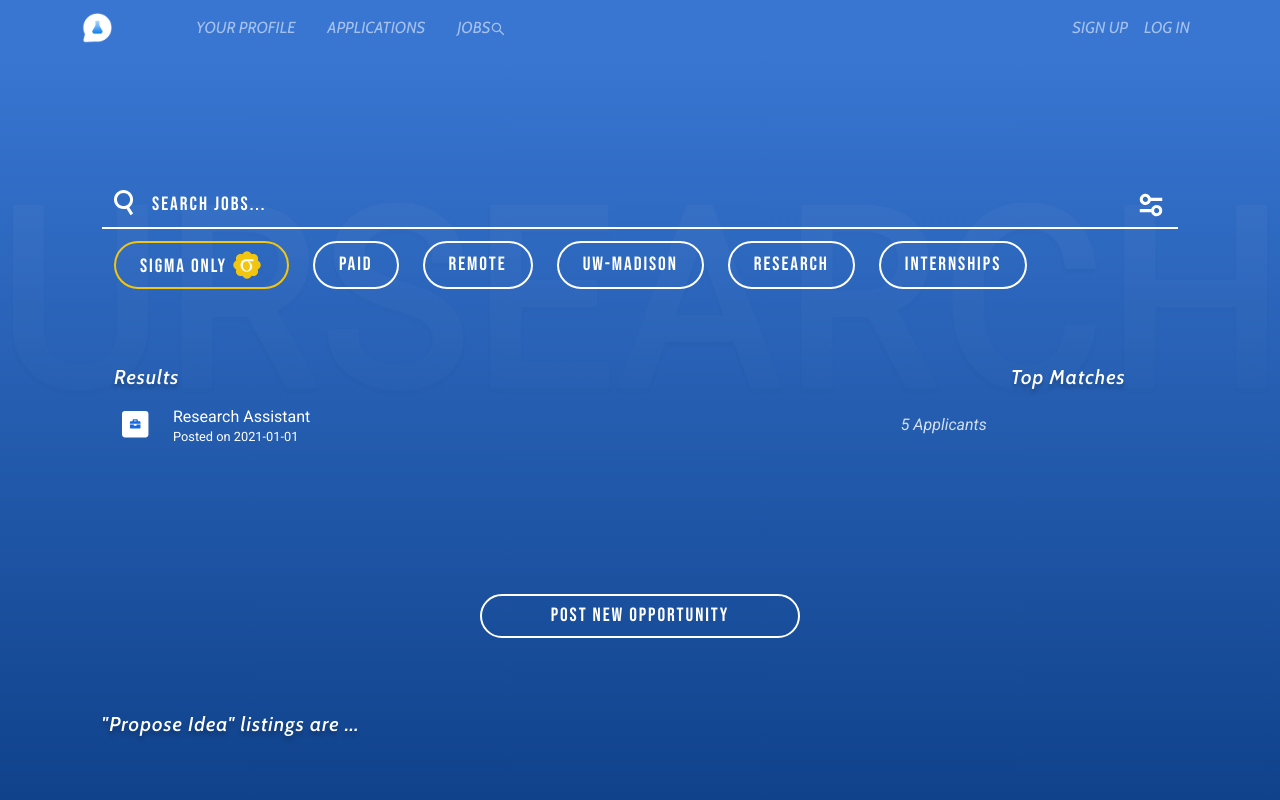
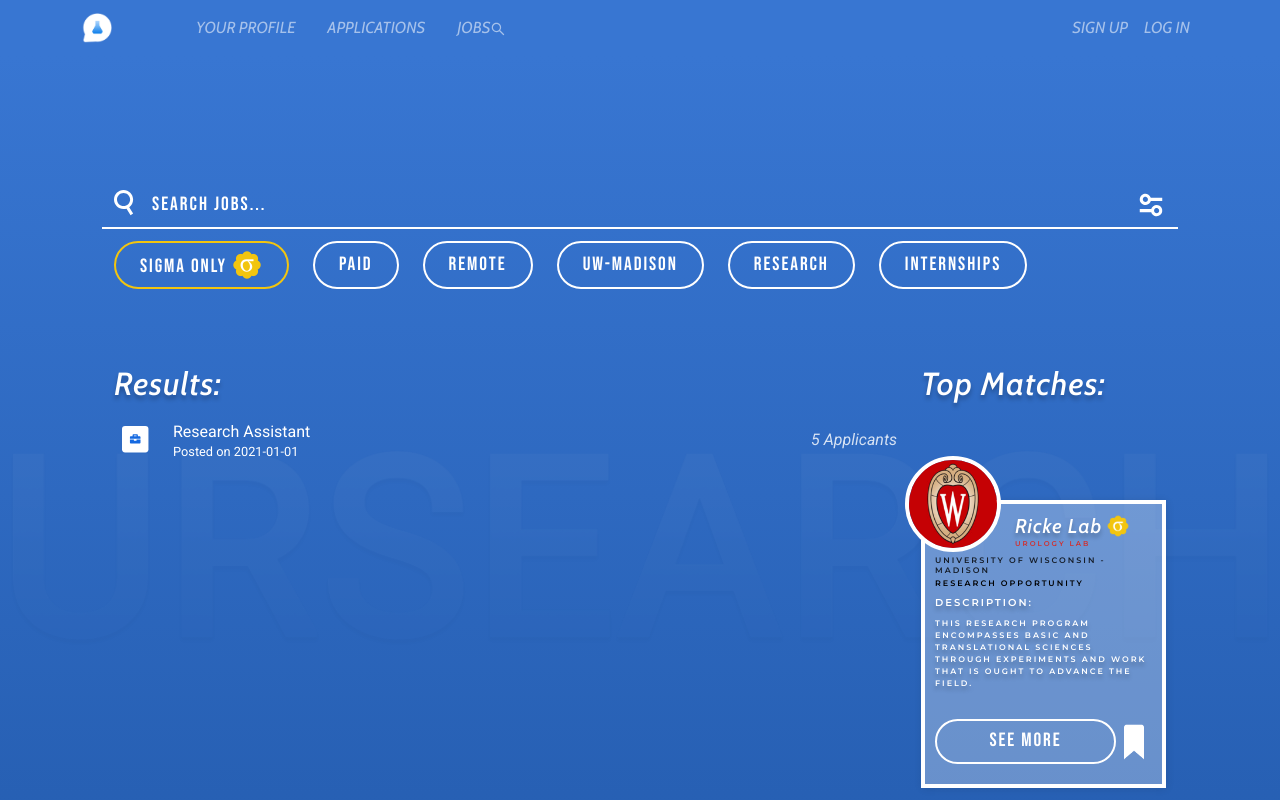
Before and after one commit to sweMojtaba/urSearchFrontEnd, a Next.js app: page /search-for-jobs in a window 1280 px wide. Shown: the top 800 px of the page. Built offline with nearby package versions, Linux system fonts and the light colour scheme; a web font is replaced by a local one.

Commit message:
Exported job cards to components

```diff
--- a/app/search-for-jobs/page.tsx
+++ b/app/search-for-jobs/page.tsx
@@ -1,6 +1,6 @@
 "use client";
 
-import { CardWithImg, InfoCard, PassableInfoCardProps } from "@/components/cards-and-items/cards";
+import { JobCard } from "@/components/cards-and-items/cards";
 import { SearchBarWithAdvancedFilters } from "@/components/functionalities/filters";
 
 import { BigLi } from "@/components/cards-and-items/listItems";
@@ -47,34 +47,18 @@
     description:
       "Commissioned by the federal government, our internship program provides top of the industry experience in software security, through private contracts with leading tech giants.",
     bookmarked: false,
-  },
-  {
-    company: "BioLife Lab",
-    location: "Biochemistry Lab",
-    sigma: false,
-    affiliation: "University of Wisconsin - Madison",
-    typeOfPosition: "Research Assistance",
-    description:
-      "Biochemistry is not all finals with a class average of F, or memorizing 20 pages of formulas. Get experienced through our micro-molecular genome study, and research cancer.",
-    bookmarked: true,
-  },
+  }
 ];
 
 export default function Opportunities() {
     return (
         <Container className="medium-content">
-            {/* <Container>
-                <Row>
-                    <AdvancedFiltersPopUp advancedFilterIsVisible={advancedFilterIsVisible} />
-                </Row>
-            <SearchBar advancedFilterStatus={advancedFilterStatus} />
-            </Container> */}
-
             <SearchBarWithAdvancedFilters />
 
+
             <Row>
-                <Col sm={10}>
-                    <h3>Results</h3>
+                <Col sm={9}>
+                    <h2>Results:</h2>
                     <BigLi
                         title="Research Assistant"
                         subtitle="Posted on 2021-01-01"
@@ -84,16 +68,15 @@
                     />
                 </Col>
                 <Col>
-                    <h3>Top Matches</h3>
+                    <h2>Top Matches:</h2>
+                    <Col>
+                      {reccomendedCardData.map((card, index) => {
+                          return <JobCard key={index} company={card.company} location={card.location} sigma={card.sigma} affiliation={card.affiliation} typeOfPosition={card.typeOfPosition} description={card.description} bookmarked={card.bookmarked} />;
+                      })}
+                    </Col>
                 </Col>
             </Row>
-            <Link
-                href="/post-opportunity"
-                className={styles.pageEndButton + " button-link"}
-            >
-                <Button>Post New Opportunity</Button>
-            </Link>
-            <h3>"Propose Idea" listings are ...</h3>
+            <h2>“Propose Idea” listings are an opportunity for you to share your Research or Innovation with a recruiting team and if accepted, use their resources and collaborate with them to bring your idea to Life.</h2>
         </Container>
     );
 }
--- a/components/cards-and-items/cards.tsx
+++ b/components/cards-and-items/cards.tsx
@@ -1,6 +1,6 @@
 "use client" // needed for onClick interactions to work
 
-import { Button, Container } from "@/client-wrappers/bootstrap";
+import { Button, Col, Row, Container } from "@/client-wrappers/bootstrap";
 import Edit from "./edit.svg";
 
 import "./info-card.scss"
@@ -88,3 +88,40 @@
         </CardComponent>
     </div>
 }
+
+interface JobCardProps {
+    company: string;
+    location: string;
+    sigma: boolean;
+    affiliation: string;
+    typeOfPosition: string;
+    description: string;
+    bookmarked: boolean;
+}
+
+export function JobCard({ company, location, sigma, affiliation, typeOfPosition, description, bookmarked }: JobCardProps) {
+    return (
+        <Col>
+            <Image src={"/uw-logo.png"} alt="UW Madison Logo" width={96} height={96} className="uw-logo" />
+            <div className="card">
+                <div>
+                    <div className="right-aligned">
+                        <div className="card-row">
+                            <h3>{company}</h3>
+                            {sigma && <Image src={"/sigma.png"} alt="Sigma" width={24} height={24} className="sigma-img" />}
+                        </div>
+                        <h5>{location}</h5>
+                    </div>
+                    <h4 className="affiliation">{affiliation}</h4>
+                    <h4 className="position">{typeOfPosition}</h4>
+                    <h4>Description:</h4>
+                    <p>{description}</p>
+                </div>
+                <div className="card-row">
+                    <Button>See More</Button>
+                    <Image src={bookmarked ? "/bookmark-filled.png" : "/bookmark-empty.png"} alt="Bookmark Status" width={36} height={36} className="bookmark-icon" />
+                </div>
+            </div>
+        </Col>
+    );
+}
--- a/components/cards-and-items/info-card.scss
+++ b/components/cards-and-items/info-card.scss
@@ -57,3 +57,68 @@
     color: #72F07F;
     border-color: #72F07F;
 }
+
+.right-aligned {
+    margin-left: 5rem;
+}
+
+// This is currently the logo for every profile picture.
+// Do we need to change this when we eventually put real photos in?
+.uw-logo {
+    position: relative;
+    top: 3.25rem;
+    left: -1rem;
+    border-radius: 50%;
+    border: 0.25rem solid #FFF;
+    z-index: 100;
+}
+
+.card {
+    height: 18rem;
+    border: 0.25rem solid #FFF;
+    border-radius: 0;
+    padding: 0.625rem;
+    background: rgba(255, 255, 255, 0.30);
+    box-shadow: 1.02343px 1.02343px 8.18742px 0px rgba(0, 0, 0, 0.12);
+    display: flex;
+    flex-direction: column;
+    justify-content: space-between;
+}
+
+.card-row {
+    display: flex;
+    align-items: center;
+}
+
+h4 {
+    color: #FFF;
+    font-family: Montserrat;
+    font-size: 0.625rem;
+    font-weight: 700;
+    letter-spacing: 2px;
+    text-transform: uppercase;
+    text-shadow: 0px 4px 4px rgba(0, 0, 0, 0.25);
+    margin: 0.5rem 0 0 0;
+}
+
+p {
+    @extend h4;
+    font-size: 0.5rem;
+}
+
+.affiliation {
+    @extend h4;
+    color: #000;
+    font-size: 0.5rem;
+    text-shadow: none;
+    opacity: 0.8;
+    margin-top: 0;
+}
+
+.position {
+    @extend h4;
+    color: #000;
+    font-size: 0.5rem;
+    text-shadow: none;
+    margin-top: 0.25rem;
+}
```
